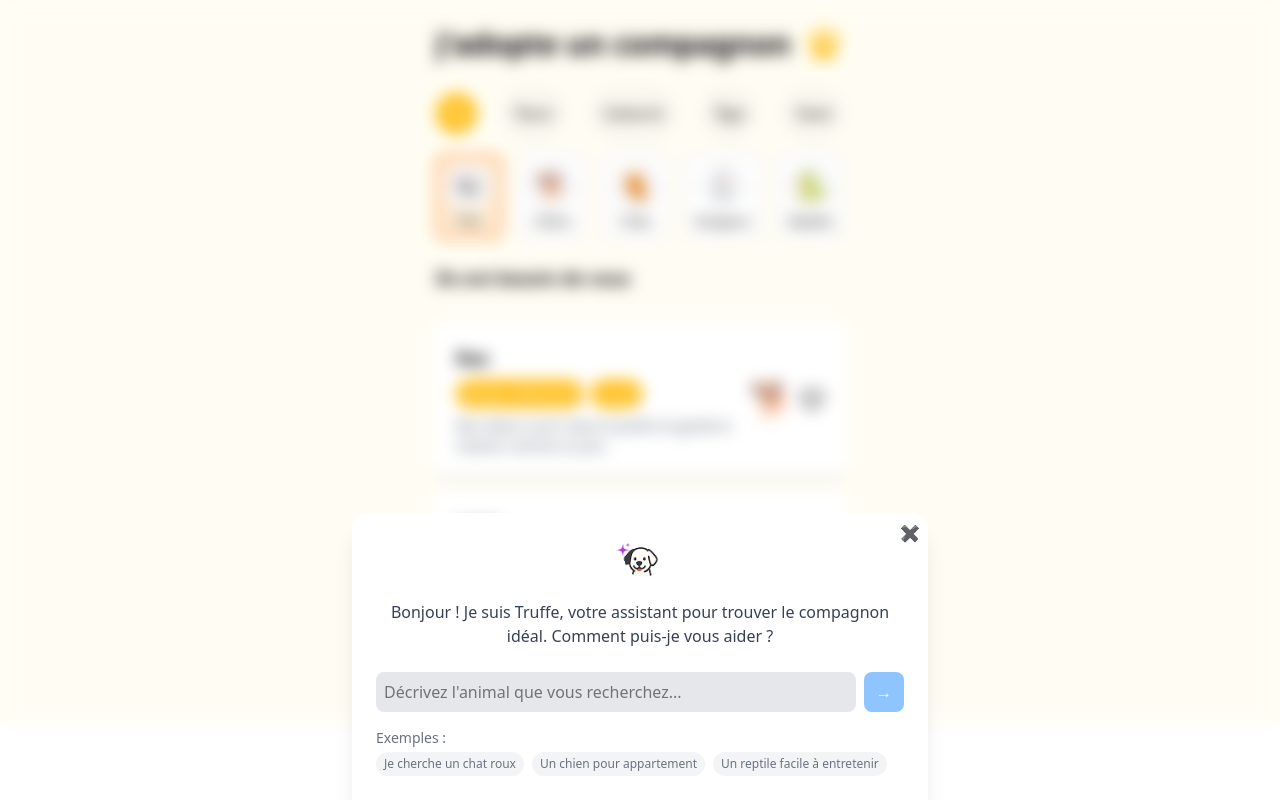
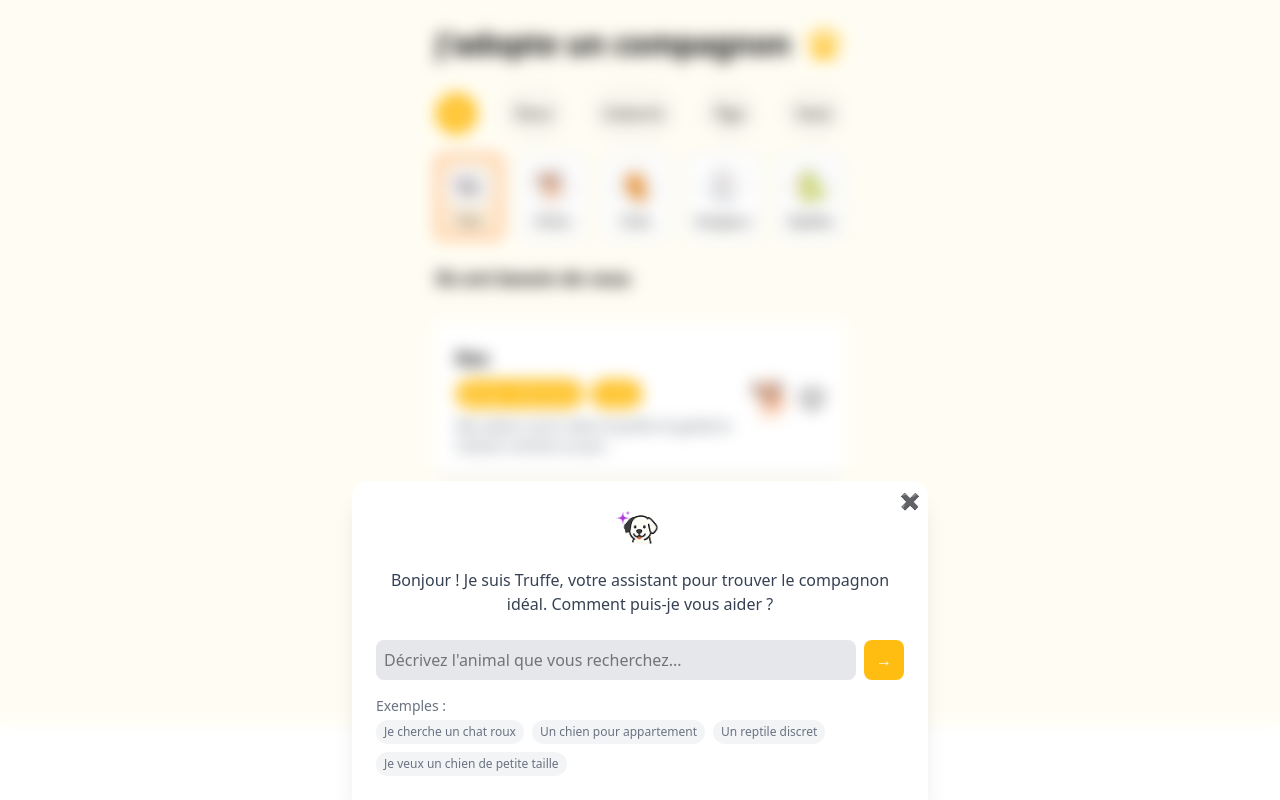
Before and after one commit to DaYkAzZ/Truffe-Moustache, a Next.js app: page /pages/Home in a window 1280 px wide. Both pictures are taken after a click on the button 1241 px from the left and 690 px from the top of the page. Built offline with nearby package versions, Linux system fonts and the light colour scheme.

Commit message:
:bug: fix favicon, siteTitle

```diff
--- a/src/app/components/ui/truffeAI/TruffePopUp.jsx
+++ b/src/app/components/ui/truffeAI/TruffePopUp.jsx
@@ -148,7 +148,7 @@ export default function TruffePopUp({ onClose, onResult }) {
               <div>
                 <button
                   type="submit"
-                  className="p-2 bg-blue-500 text-white rounded-lg hover:bg-blue-600 disabled:bg-blue-300 flex items-center justify-center min-w-[40px]"
+                  className="p-2 bg-[#FFBC11] text-white rounded-lg disabled:bg-[#FFBC11] flex items-center justify-center min-w-[40px]"
                   disabled={isLoading || !prompt.trim()}
                 >
                   {isLoading ? (
@@ -167,7 +167,8 @@ export default function TruffePopUp({ onClose, onResult }) {
                   {[
                     "Je cherche un chat roux",
                     "Un chien pour appartement",
-                    "Un reptile facile à entretenir",
+                    "Un reptile discret",
+                    "Je veux un chien de petite taille",
                   ].map((example) => (
                     <button
                       key={example}
--- a/src/app/layout.jsx
+++ b/src/app/layout.jsx
@@ -17,13 +17,17 @@ export default function RootLayout({ children }) {
     <html lang="en">
       <head>
         <meta name="viewport" content="width=device-width, initial-scale=1" />
+        <link
+          rel="shortcut icon"
+          href="/images/brand/logo.png"
+          type="image/x-icon"
+        />
+        <title>Truffe et Moustache</title>
       </head>
       <body
         className={`${geistSans.variable} ${geistMono.variable} max-w-md mx-auto`}
       >
-        <FavoritesProvider>
-          {children}
-        </FavoritesProvider>
+        <FavoritesProvider>{children}</FavoritesProvider>
       </body>
     </html>
   );
```
Also changed, not shown: public/images/brand/logo.png (added).
